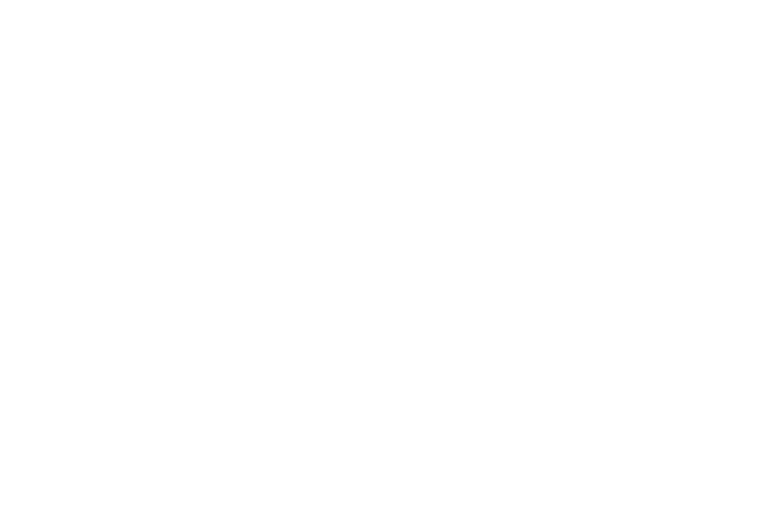
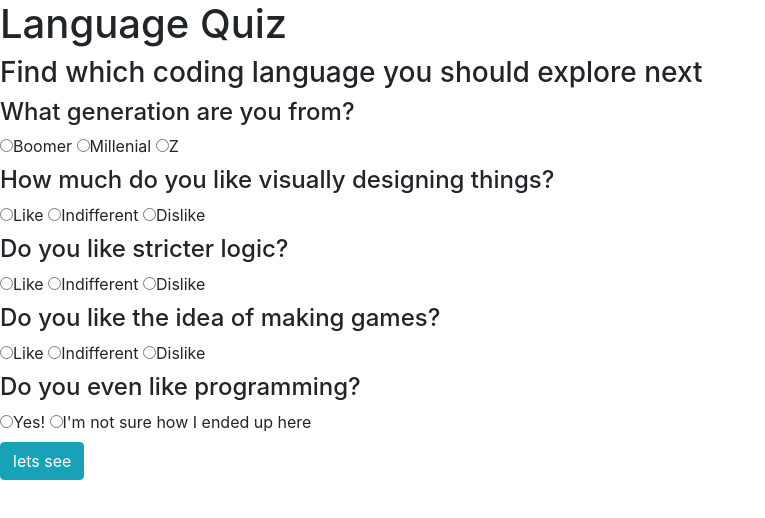
Before and after one commit to NeverSettels/language-quiz-2, a plain HTML site: page index.html in a window 1280 px wide. Shown: the whole page, without its empty margins (0-765 px from the left). Drawn offline with Linux system fonts and the light colour scheme.

Commit message:
add form to index.html

```diff
--- a/index.html
+++ b/index.html
@@ -9,5 +9,44 @@
     <script src="js/scripts.js"></script>
     <title>Web page picker quiz</title>
   </head>
-  <body></body>
+  <body>
+    <h1>Language Quiz</h1>
+    <h3>Find which coding language you should explore next</h3>
+    <div>
+      <form id="quiz-form">
+        <div id="q1">
+          <h4>What generation are you from?</h4>
+          <label><input type="radio" name="generation" id="generationOption1" value="like" />Boomer </label>
+          <label><input type="radio" name="generation" id="generationOption2" value="indiferent" />Millenial</label>
+          <label><input type="radio" name="generation" id="generationOption3" value="dlike" />Z</label>
+        </div>
+        <div id="q2">
+          <h4>How much do you like visually designing things?</h4>
+          <label><input type="radio" name="design" id="designOption1" value="like" />Like </label>
+          <label><input type="radio" name="design" id="designOption2" value="indiferent" />Indifferent</label>
+          <label><input type="radio" name="design" id="designOption3" value="dlike" />Dislike</label>
+        </div>
+        <div id="q3">
+          <h4>Do you like stricter logic?</h4>
+          <label><input type="radio" name="logic" id="logicOption1" value="like" />Like </label>
+          <label><input type="radio" name="logic" id="logicOption2" value="indiferent" />Indifferent</label>
+          <label><input type="radio" name="logic" id="logicOption3" value="dlike" />Dislike</label>
+        </div>
+        <div id="q4">
+          <h4>Do you like the idea of making games?</h4>
+          <label><input type="radio" name="games" id="gamesOption1" value="like" />Like </label>
+          <label><input type="radio" name="games" id="gamesOption2" value="indiferent" />Indifferent</label>
+          <label><input type="radio" name="games" id="gamesOption3" value="dlike" />Dislike</label>
+        </div>
+        <div id="q5">
+          <h4>Do you even like programming?</h4>
+          <label><input type="radio" name="games" id="gamesOption1" value="yes" />Yes!</label>
+          <label
+            ><input type="radio" name="games" id="gamesOption2" value="no" />I'm not sure how I ended up here</label
+          >
+        </div>
+        <button type="submit" class="btn btn-info">lets see</button>
+      </form>
+    </div>
+  </body>
 </html>
```
